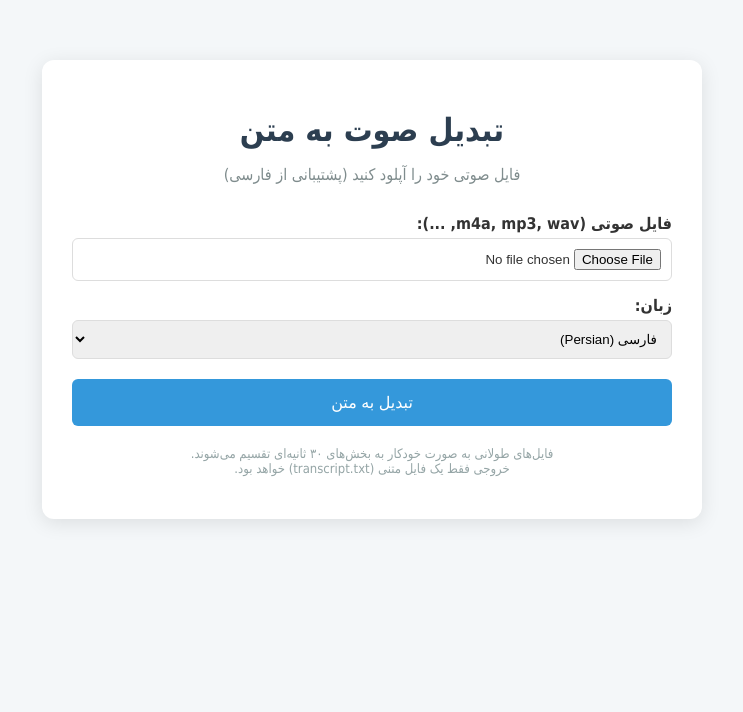
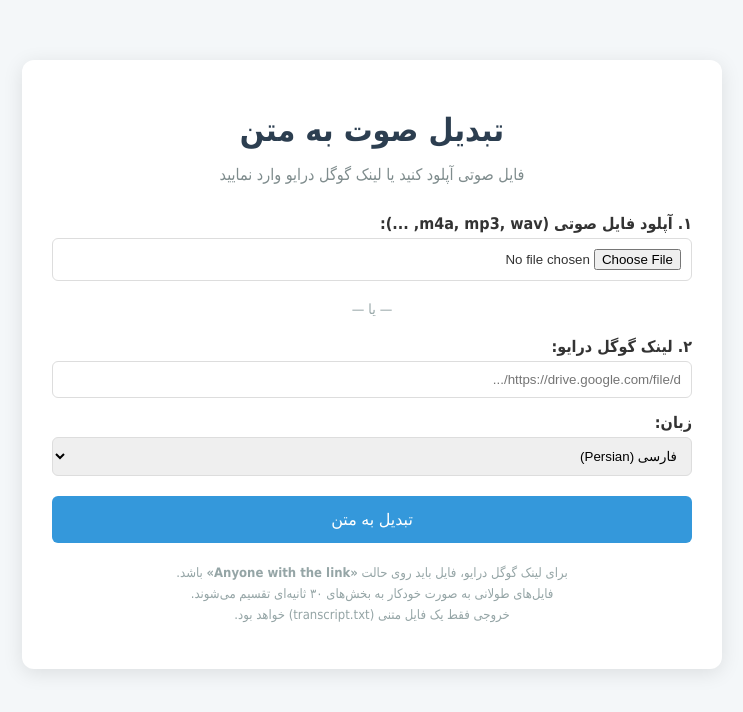
Before and after one commit to MFarkhondei/audio-to-text-web, a Flask app: page / in a window 1280 px wide. Shown: the top 712 px of the page, without its empty margins (268-1011 px from the left). Run offline with Flask 3, Linux system fonts and the light colour scheme; parts of the project's set-up code (start-up, migrations or seed data) failed here and were passed over.

Commit message:
Add support for Google Drive links and file upload

```diff
--- a/app.py
+++ b/app.py
@@ -2,6 +2,8 @@ from flask import Flask, render_template, request, send_file, flash, redirect, u
 import os
 import tempfile
 import subprocess
+import re
+import requests
 from pathlib import Path
 import speech_recognition as sr
 
@@ -42,35 +44,78 @@ def transcribe_segments(segments: list[str], language: str = "fa-IR") -> str:
             continue
     return " ".join(full_text)
 
+def extract_drive_file_id(url: str) -> str | None:
+    """Extract Google Drive file ID from various URL formats."""
+    patterns = [
+        r"/file/d/([a-zA-Z0-9_-]+)",
+        r"id=([a-zA-Z0-9_-]+)",
+        r"/d/([a-zA-Z0-9_-]+)",
+    ]
+    for pattern in patterns:
+        match = re.search(pattern, url)
+        if match:
+            return match.group(1)
+    return None
+
+def download_drive_file(file_id: str, dest_path: str) -> bool:
+    """Download a publicly shared Google Drive file."""
+    url = f"https://drive.google.com/uc?export=download&id={file_id}"
+    try:
+        response = requests.get(url, stream=True, timeout=60)
+        response.raise_for_status()
+        if "confirm=" in response.url or b"download_warning" in response.content[:1000]:
+            for key, value in response.cookies.items():
+                if key.startswith("download_warning"):
+                    url = f"https://drive.google.com/uc?export=download&confirm={value}&id={file_id}"
+                    response = requests.get(url, stream=True, timeout=60)
+                    break
+        with open(dest_path, "wb") as f:
+            for chunk in response.iter_content(chunk_size=8192):
+                if chunk:
+                    f.write(chunk)
+        return True
+    except Exception:
+        return False
+
 @app.route("/", methods=["GET", "POST"])
 def index():
     if request.method == "POST":
-        if "audio" not in request.files:
-            flash("فایلی انتخاب نشده")
+        language = request.form.get("language", "fa-IR")
+        drive_url = request.form.get("drive_url", "").strip()
+        uploaded_file = request.files.get("audio")
+
+        filepath = None
+
+        if drive_url:
+            file_id = extract_drive_file_id(drive_url)
+            if not file_id:
+                flash("لینک گوگل درایو معتبر نیست")
+                return redirect(request.url)
+            filepath = os.path.join(UPLOAD_FOLDER, f"{file_id}.audio")
+            if not download_drive_file(file_id, filepath):
+                flash("دانلود از گوگل درایو ناموفق بود. مطمئن شوید فایل عمومی (Anyone with the link) باشد.")
+                return redirect(request.url)
+        elif uploaded_file and uploaded_file.filename:
+            filepath = os.path.join(UPLOAD_FOLDER, uploaded_file.filename)
+            uploaded_file.save(filepath)
+        else:
+            flash("لطفاً یک فایل آپلود کنید یا لینک گوگل درایو وارد کنید")
             return redirect(request.url)
-        file = request.files["audio"]
-        if file.filename == "":
-            flash("فایلی انتخاب نشده")
+
+        try:
+            with tempfile.TemporaryDirectory() as tmpdir:
+                segments = split_audio(filepath, tmpdir)
+                transcript = transcribe_segments(segments, language)
+
+            out_path = os.path.join(UPLOAD_FOLDER, "transcript.txt")
+            with open(out_path, "w", encoding="utf-8") as f:
+                f.write(transcript)
+
+            return send_file(out_path, as_attachment=True, download_name="transcript.txt")
+        except Exception as e:
+            flash(f"خطا در پردازش: {str(e)}")
             return redirect(request.url)
-        if file:
-            language = request.form.get("language", "fa-IR")
-            filename = file.filename
-            filepath = os.path.join(UPLOAD_FOLDER, filename)
-            file.save(filepath)
 
-            try:
-                with tempfile.TemporaryDirectory() as tmpdir:
-                    segments = split_audio(filepath, tmpdir)
-                    transcript = transcribe_segments(segments, language)
-
-                out_path = os.path.join(UPLOAD_FOLDER, "transcript.txt")
-                with open(out_path, "w", encoding="utf-8") as f:
-                    f.write(transcript)
-
-                return send_file(out_path, as_attachment=True, download_name="transcript.txt")
-            except Exception as e:
-                flash(f"خطا در پردازش: {str(e)}")
-                return redirect(request.url)
     return render_template("index.html")
 
 if __name__ == "__main__":
--- a/requirements.txt
+++ b/requirements.txt
@@ -1,2 +1,3 @@
 flask
 SpeechRecognition
+requests
--- a/templates/index.html
+++ b/templates/index.html
@@ -13,7 +13,7 @@
             color: #333;
         }
         .container {
-            max-width: 600px;
+            max-width: 640px;
             margin: 40px auto;
             background: white;
             padding: 30px;
@@ -35,12 +35,18 @@
             margin: 15px 0 5px;
             font-weight: bold;
         }
-        input[type="file"], select {
+        input[type="file"], input[type="text"], select {
             width: 100%;
             padding: 10px;
             border: 1px solid #ddd;
             border-radius: 6px;
             box-sizing: border-box;
+        }
+        .divider {
+            text-align: center;
+            margin: 20px 0;
+            color: #95a5a6;
+            font-size: 14px;
         }
         button {
             width: 100%;
@@ -68,13 +74,14 @@
             color: #95a5a6;
             margin-top: 20px;
             text-align: center;
+            line-height: 1.6;
         }
     </style>
 </head>
 <body>
     <div class="container">
         <h1>تبدیل صوت به متن</h1>
-        <p class="subtitle">فایل صوتی خود را آپلود کنید (پشتیبانی از فارسی)</p>
+        <p class="subtitle">فایل صوتی آپلود کنید یا لینک گوگل درایو وارد نمایید</p>
 
         {% with messages = get_flashed_messages() %}
             {% if messages %}
@@ -85,8 +92,13 @@
         {% endwith %}
 
         <form method="post" enctype="multipart/form-data">
-            <label for="audio">فایل صوتی (m4a, mp3, wav, ...):</label>
-            <input type="file" name="audio" id="audio" accept="audio/*,.m4a,.mp3,.wav,.aac" required>
+            <label for="audio">۱. آپلود فایل صوتی (m4a, mp3, wav, ...):</label>
+            <input type="file" name="audio" id="audio" accept="audio/*,.m4a,.mp3,.wav,.aac">
+
+            <div class="divider">— یا —</div>
+
+            <label for="drive_url">۲. لینک گوگل درایو:</label>
+            <input type="text" name="drive_url" id="drive_url" placeholder="https://drive.google.com/file/d/...">
 
             <label for="language">زبان:</label>
             <select name="language" id="language">
@@ -99,6 +111,7 @@
         </form>
 
         <p class="note">
+            برای لینک گوگل درایو، فایل باید روی حالت <strong>«Anyone with the link»</strong> باشد.<br>
             فایل‌های طولانی به صورت خودکار به بخش‌های ۳۰ ثانیه‌ای تقسیم می‌شوند.<br>
             خروجی فقط یک فایل متنی (transcript.txt) خواهد بود.
         </p>
```
